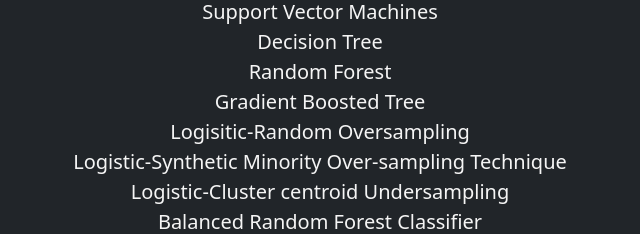
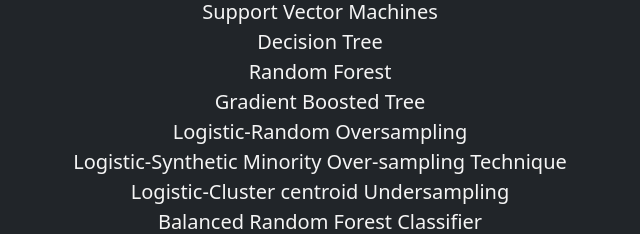
Before and after one commit to Qian8988/Final-Project-Team-7, a plain HTML site: page index.html in a window 1280 px wide. Shown: the part 2351-2585 px from the top of the page, 330-970 px from the left. Drawn offline with nearby package versions, Linux system fonts and the light colour scheme; a script that the page names is missing.

Commit message:
Update HTML

```diff
--- a/index.html
+++ b/index.html
@@ -154,7 +154,7 @@
   <li style="font-size: 20px; color: whitesmoke; list-style-type:none"> Decision Tree </li>
   <li style="font-size: 20px; color: whitesmoke; list-style-type:none"> Random Forest </li>
   <li style="font-size: 20px; color: whitesmoke; list-style-type:none"> Gradient Boosted Tree </li>
-  <li style="font-size: 20px; color: whitesmoke; list-style-type:none"> Logisitic-Random Oversampling </li>
+  <li style="font-size: 20px; color: whitesmoke; list-style-type:none"> Logistic-Random Oversampling </li>
   <li style="font-size: 20px; color: whitesmoke; list-style-type:none"> Logistic-Synthetic Minority Over-sampling Technique </li>
   <li style="font-size: 20px; color: whitesmoke; list-style-type:none"> Logistic-Cluster centroid Undersampling </li>
   <li style="font-size: 20px; color: whitesmoke; list-style-type:none"> Balanced Random Forest Classifier </li>
```
